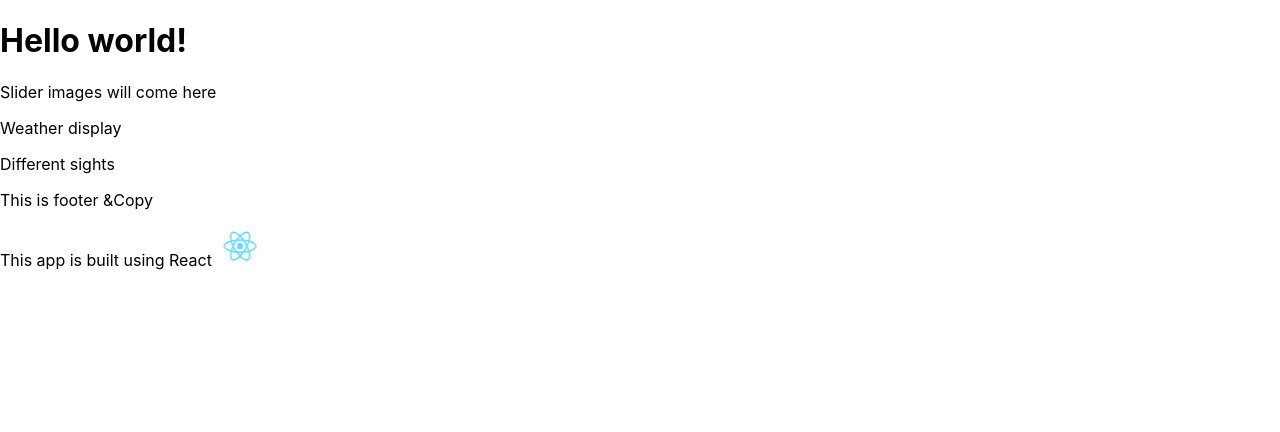
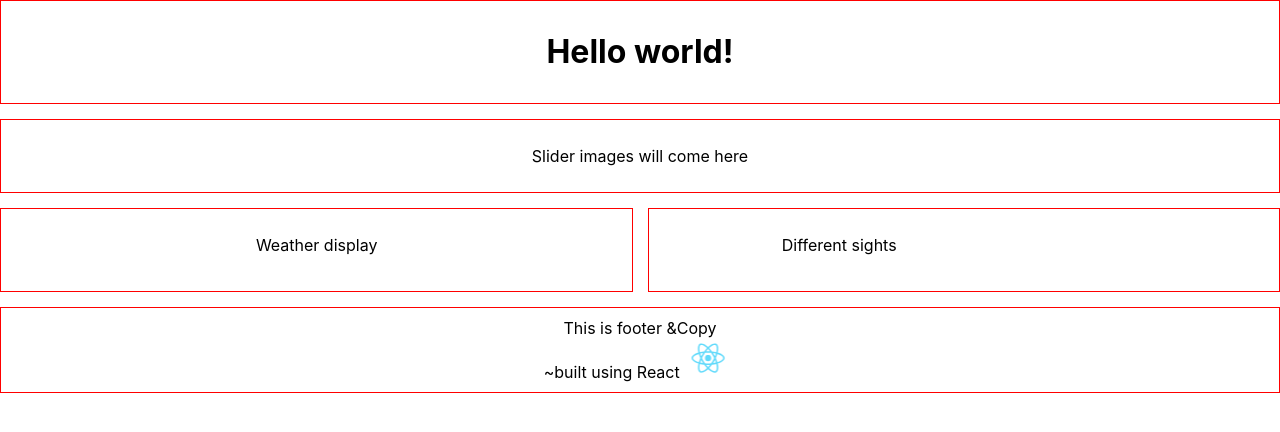
Before and after one commit to FarheenZM/JS_Practice, a React (Create React App) app in the folder client/: page / in a window 1280 px wide. Shown: the top 432 px of the page. Built offline with nearby package versions, Linux system fonts and the light colour scheme.

Commit message:
Basic layout & style for home page added

```diff
--- a/client/src/App.css
+++ b/client/src/App.css
@@ -1,5 +1,57 @@
+/* Dividing the home page into grid areas */
+.wrapper {
+  display: grid;
+  grid-template-columns: 50px, 50px, 50px, 50px;
+  grid-gap: 15px;
+  grid-template-rows: auto;
+  grid-template-areas:
+    "h h h h"
+    "sl sl sl sl"
+    "w w s s"
+    "f f f f";
+  height: 100%
+}
+
+.header {
+  grid-area: h;
+  border: 1px red solid;
+}
+.slider {
+  grid-area: sl;
+  border: 1px red solid;
+}
+.weather {
+  grid-area: w;
+  border: 1px red solid;
+}
+.sights {
+  grid-area: s;
+  border: 1px red solid;
+
+  display: grid;
+  grid-template-columns: 25px, 25px;
+  grid-gap: 5px;
+  grid-template-rows: auto;
+  grid-template-areas:
+    "sh sh"
+    "s1 s2"
+    "s3 s4";
+}
+
+.footer {
+  grid-area: f;
+  border: 1px red solid;
+}
+
+.header, .slider, .weather, .sights, .footer {
+  padding: 10px;
+  text-align: center;
+}
 
 
+
+
+/* Adding react logo inside footer */
 .App-logo {
   animation: App-logo-spin infinite 10s linear;
   height: 5vmin;
--- a/client/src/App.js
+++ b/client/src/App.js
@@ -6,7 +6,7 @@ import Customer from './components/customers/customer.js'
 class App extends Component {
   render() {
     return (
-      <React.Fragment>
+      <div className="wrapper">
 
         <div className="header">
           <Customer/>
@@ -26,10 +26,10 @@ class App extends Component {
 
         <div className="footer">
           <footer>This is footer &Copy</footer>
-        <p>This app is built using React<img src={logo} className="App-logo" alt="logo" /></p>
+          ~built using React<img src={logo} className="App-logo" alt="React logo" />
         </div>
 
-    </React.Fragment>
+      </div>
     );
   }
 }
```
Lines whose indentation alone changed are shown as unchanged.
